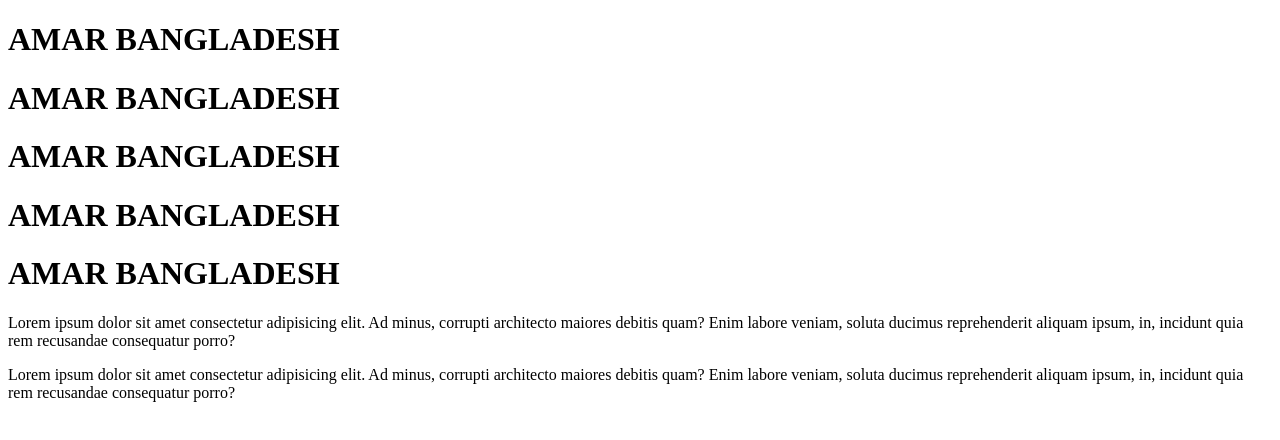
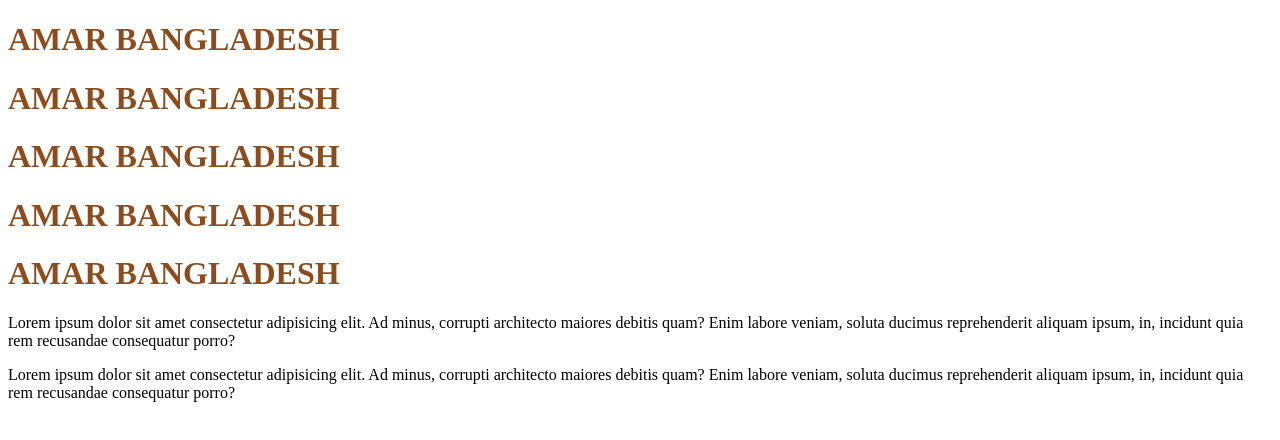
Before and after one commit to HasibMostakim/third_repo, a plain HTML site: page index.html in a window 1280 px wide. Drawn offline with Linux system fonts and the light colour scheme.

Commit message:
style added

```diff
--- a/index.html
+++ b/index.html
@@ -5,6 +5,7 @@
     <meta http-equiv="X-UA-Compatible" content="IE=edge">
     <meta name="viewport" content="width=device-width, initial-scale=1.0">
     <title>my second repo</title>
+    <link rel="stylesheet" href="style.css">
 </head>
 <body>
     <h1>AMAR BANGLADESH</h1>
--- /dev/null
+++ b/style.css
@@ -0,0 +1,3 @@
+    h1 {
+        color: rgb(139, 76, 30);
+    }
```
